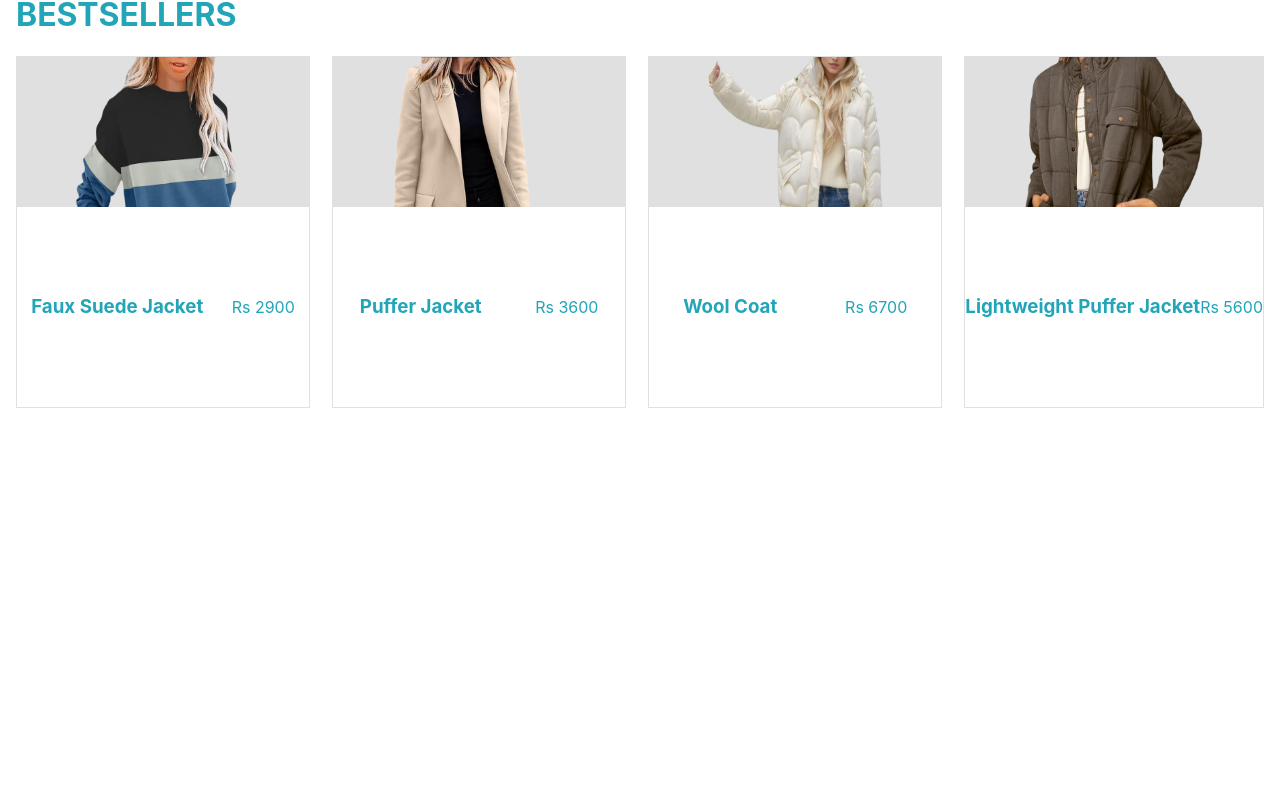
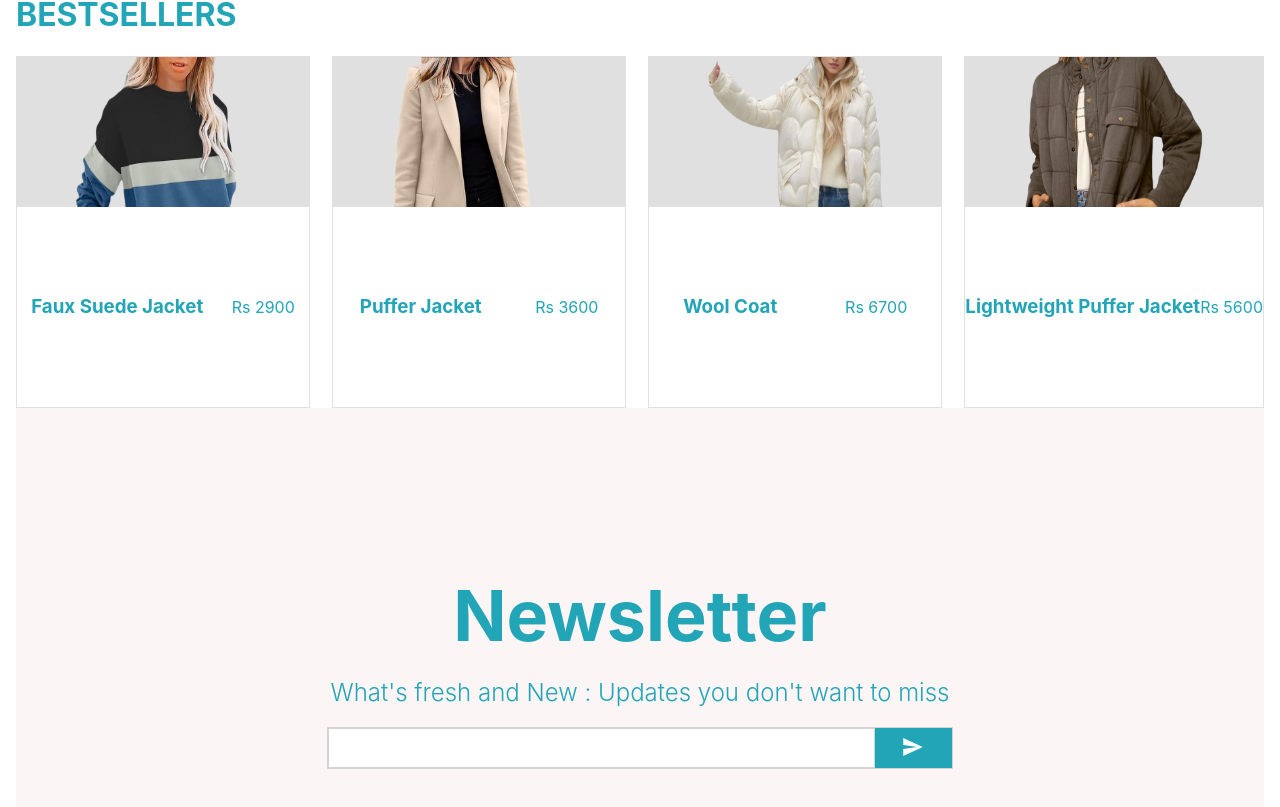
Before and after one commit to divya026/ecommerce-react-redux, a React (Create React App) app: page / in a window 1280 px wide. Shown: the part 1913-2720 px from the top of the page. Before the commit the page ends 2337 px from the top, so only its background shows below. Built offline with nearby package versions, Linux system fonts and the light colour scheme.

Commit message:
added newsletter

```diff
--- a/public/index.html
+++ b/public/index.html
@@ -24,7 +24,7 @@
       work correctly both with client-side routing and a non-root public URL.
       Learn how to configure a non-root public URL by running `npm run build`.
     -->
-    <title>React App</title>
+    <title>Shopping App</title>
   </head>
   <body>
     <noscript>You need to enable JavaScript to run this app.</noscript>
--- a/src/App.js
+++ b/src/App.js
@@ -6,6 +6,7 @@ import Slider from "./components/slider/Slider";
 import Categories from "./components/categories/Categories";
 import NewArrivals from "./components/products/NewArrivals";
 import Bestseller from "./components/products/Bestseller";
+import NewsLetter from "./components/newsletter/NewsLetter";
 
 function App() {
   return (
@@ -17,6 +18,7 @@ function App() {
         <Categories />
         <NewArrivals />
         <Bestseller />
+        <NewsLetter />
       </header>
     </div>
   );
--- /dev/null
+++ b/src/components/newsletter/NewsLetter.css
@@ -0,0 +1,61 @@
+.newsletter-container {
+  height: 60vh;
+  background-color: #fcf5f5;
+  display: flex;
+  align-items: center;
+  justify-content: center;
+  flex-direction: column;
+}
+
+.newsletter-title {
+  font-size: 70px;
+  margin-bottom: 20px;
+  color: #21a5b7;
+}
+
+.newsletter-desc {
+  font-size: 24px;
+  font-weight: 300;
+  margin-bottom: 20px;
+  text-align: center;
+  color: #21a5b7;
+}
+
+.input-container {
+  width: 50%;
+  height: 40px;
+  background-color: white;
+  display: flex;
+  justify-content: space-between;
+  border: 1px solid lightgray;
+}
+
+.newsletter-input {
+  font-size: 18px;
+  border: 1px solid lightgray;
+  flex: 8;
+  padding-left: 20px;
+  transition: border-color 0.3s ease;
+}
+
+.newsletter-input:focus {
+  border-color: #21a5b7 !important;
+  color: #21a5b7 !important;
+  outline: none;
+}
+
+.newsletter-button {
+  flex: 1;
+  border: none;
+  background-color: #21a5b7;
+  color: white;
+  cursor: pointer;
+}
+
+.newsletter-button:hover {
+  background-color: #055c68;
+}
+
+.newsletter-button .icon {
+  font-size: 24px;
+}
--- /dev/null
+++ b/src/components/newsletter/NewsLetter.jsx
@@ -0,0 +1,23 @@
+import React from "react";
+import "./NewsLetter.css";
+import { IoMdSend } from "react-icons/io";
+
+const NewsLetter = () => {
+  return (
+    <div className="newsletter-container">
+      <h1 className="newsletter-title">Newsletter</h1>
+      <div className="newsletter-desc">
+        {" "}
+        What's fresh and New : Updates you don't want to miss
+      </div>
+      <div className="input-container">
+        <input className="newsletter-input"></input>
+        <button className="newsletter-button">
+          <IoMdSend className="icon" />
+        </button>
+      </div>
+    </div>
+  );
+};
+
+export default NewsLetter;
--- a/src/components/products/Products.css
+++ b/src/components/products/Products.css
@@ -71,7 +71,3 @@
   background-color: #055c68;
   transform: scale(1.1);
 }
-
-.product-info .icon .icon-btn {
-  font-weight: bolder;
-}
--- a/src/components/products/Products.jsx
+++ b/src/components/products/Products.jsx
@@ -16,10 +16,10 @@ const Products = ({ items, heading }) => {
             </div>
             <div className="product-info">
               <button className="icon">
-                <CiShoppingCart className="icon-btn" /> Add to Cart
+                <CiShoppingCart /> Add to Cart
               </button>
               <button className="icon">
-                <CiSearch className="icon-btn" /> Search
+                <CiSearch /> Search
               </button>
             </div>
           </div>
```
